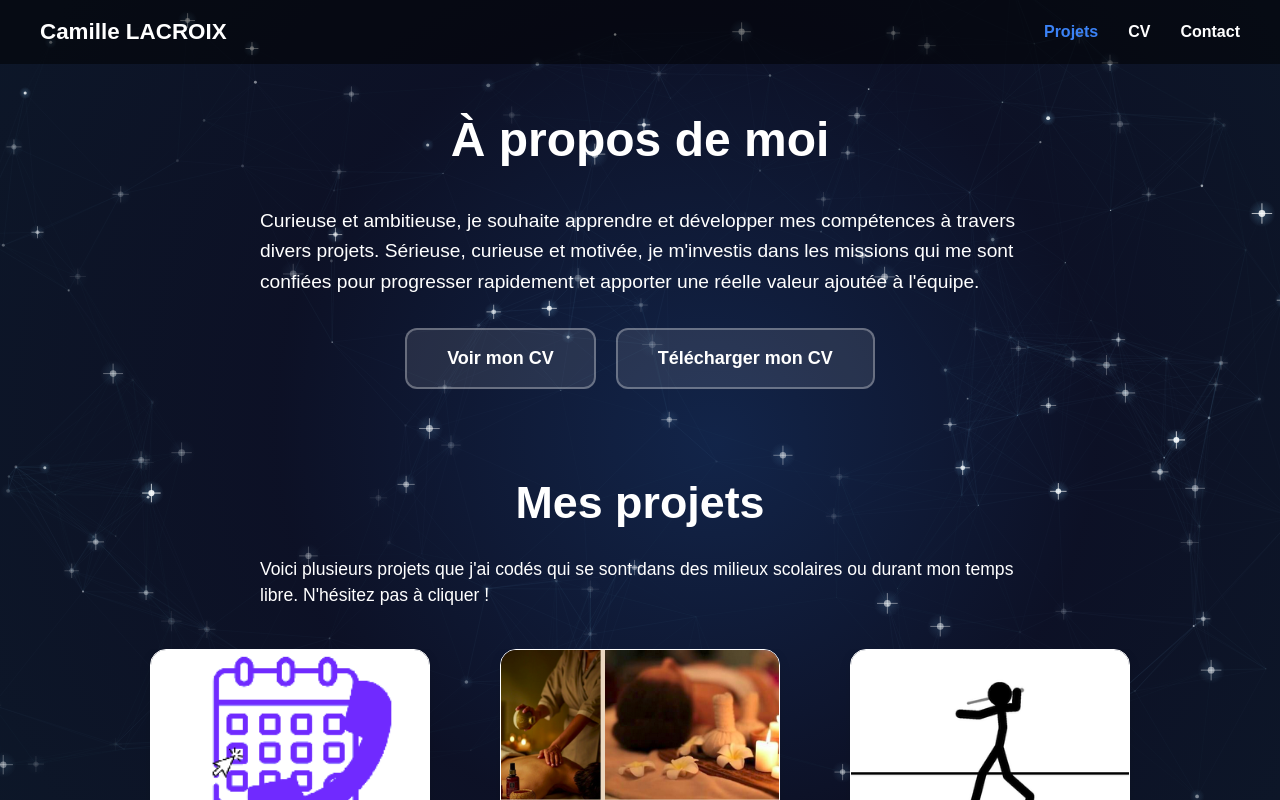
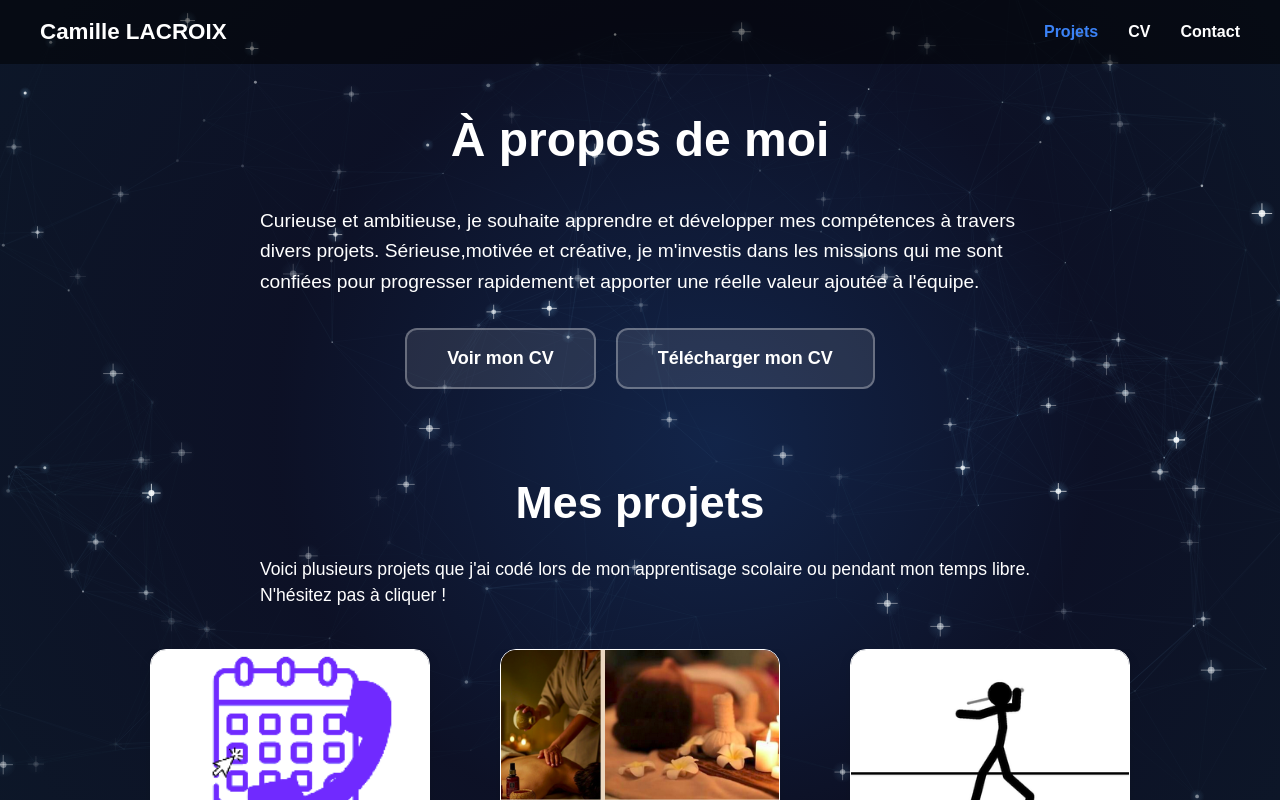
Before and after one commit to CamiSkye/Portfolio, a React (Vite) app: page / in a window 1280 px wide. Shown: the top 800 px of the page. Built offline with nearby package versions, Linux system fonts and the light colour scheme.

Commit message:
Petites mises à jour

```diff
--- a/src/components/CVPage.tsx
+++ b/src/components/CVPage.tsx
@@ -1,5 +1,5 @@
 import affichePdf from '../assets/affichesensibilisation.pdf';
-import cvPdf from '../assets/cv.pdf';
+import cvPdf from '../assets/CV_Camille_LACROIX.pdf';
 import "../styles/print.css";
 
 export function CVPage() {
@@ -119,7 +119,7 @@ export function CVPage() {
             {/* Bouton téléchargement CV */}
             <a
               href={cvPdf}
-              download="cv.pdf"
+              download="CV_Camille_LACROIX.pdf"
               className="btn-download"
               style={{ width: '100%', marginTop: '30px', textAlign: 'center', display: 'inline-block' }}
             >
--- a/src/components/Footer.tsx
+++ b/src/components/Footer.tsx
@@ -28,7 +28,7 @@ export function Footer() {
         flexWrap: 'wrap'
       }}>
         <a
-          href="mailto:clacroix@et.esiea.fr"
+          href="mailto:mlle.lacroixcamille@gmail.com"
           aria-label="Email"
           style={{
             display: 'block',
--- a/src/components/HomePage.tsx
+++ b/src/components/HomePage.tsx
@@ -2,7 +2,7 @@ import { useState } from 'react';
 import calendarImage from '../assets/skyndar.png';
 import massageImage from '../assets/softrelax.png';
 import shootingGameImage from '../assets/tir.png';
-import cvPdf from '../assets/cv.pdf';
+import cvPdf from '../assets/CV_Camille_LACROIX.pdf';
 
 interface HomePageProps {
   onPageChange: (page: string) => void;
@@ -66,7 +66,7 @@ const handleDownloadCV = () => {
         <div style={{ maxWidth: '800px', margin: '0 auto', padding: '0 20px' }}>
           <p style={{ fontSize: '1.2rem', lineHeight: '1.6', marginBottom: '30px', textAlign: 'left' }}>
             Curieuse et ambitieuse, je souhaite apprendre et développer mes compétences à travers divers
-            projets. Sérieuse, curieuse et motivée, je m'investis dans les missions qui me sont confiées
+            projets. Sérieuse,motivée et créative, je m'investis dans les missions qui me sont confiées
             pour progresser rapidement et apporter une réelle valeur ajoutée à l'équipe.
           </p>
 
@@ -117,7 +117,7 @@ const handleDownloadCV = () => {
           Mes projets
         </h2>
         <p style={{ textAlign: 'left', maxWidth: '800px', margin: '0 auto 40px', fontSize: '1.1rem', paddingLeft: '20px' }}>
-          Voici plusieurs projets que j'ai codés qui se sont dans des milieux scolaires ou durant mon temps libre.
+          Voici plusieurs projets que j'ai codé lors de mon apprentisage scolaire ou pendant mon temps libre.
           N'hésitez pas à cliquer !
         </p>
 
```
Also changed, not shown: 5 other files (tests, documents, lock files or other folders).
